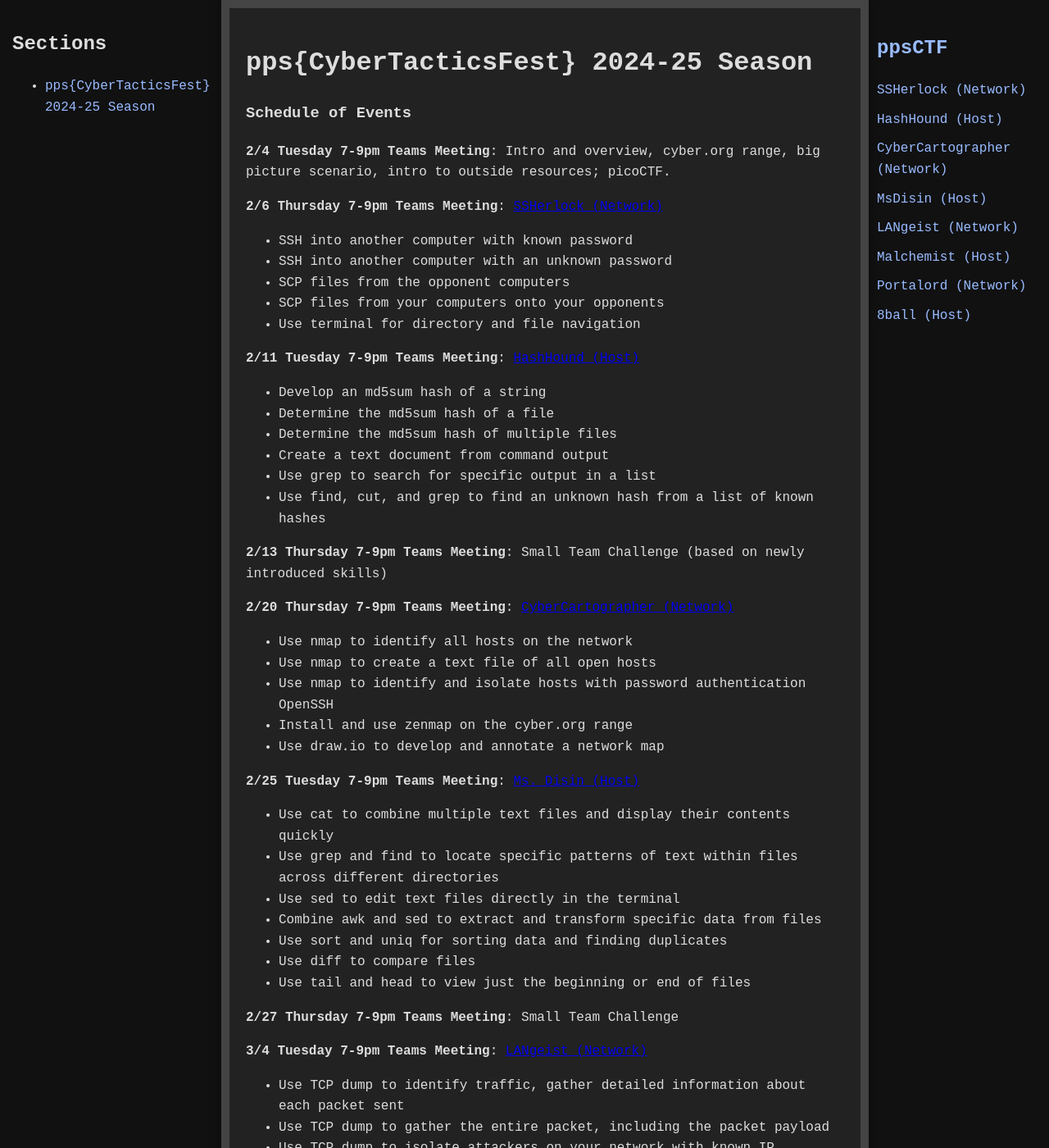
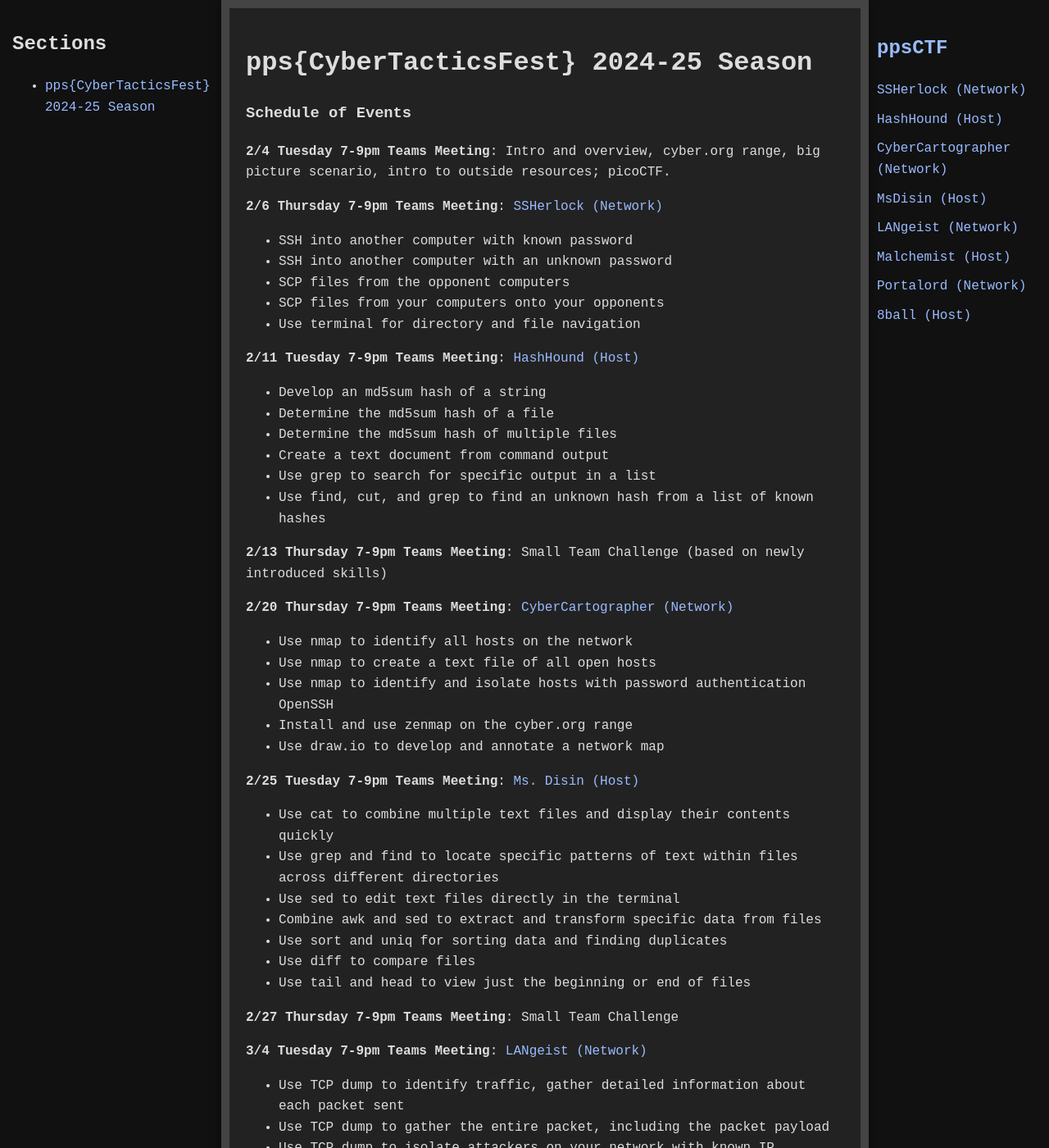
Before and after one commit to jboyce1/ppsCTF, a Jekyll site: the page built from index.md, in a window 1280 px wide and 1400 px high. Shown: the whole window at 82% size. Built offline with Jekyll 4.4.1, drawn with Linux system fonts in a browser that asks for light colours.

Commit message:
Update styles.css

```diff
--- a/assets/css/styles.css
+++ b/assets/css/styles.css
@@ -91,6 +91,16 @@ p, li, h1, h2, h3, h4, h5, h6 {
     width: 100%;
     height: auto;
 }
+/* Global hyperlink color settings */
+a, a:visited, a:hover, a:active {
+    color: #9bf; /* Light blue for all links */
+    text-decoration: none; /* Removes underline */
+}
+
+/* Make hover effect slightly brighter */
+a:hover {
+    color: #ddf; /* Lighter blue on hover */
+}
 
 /* Mobile Styles */
 @media screen and (max-width: 768px) {
```
